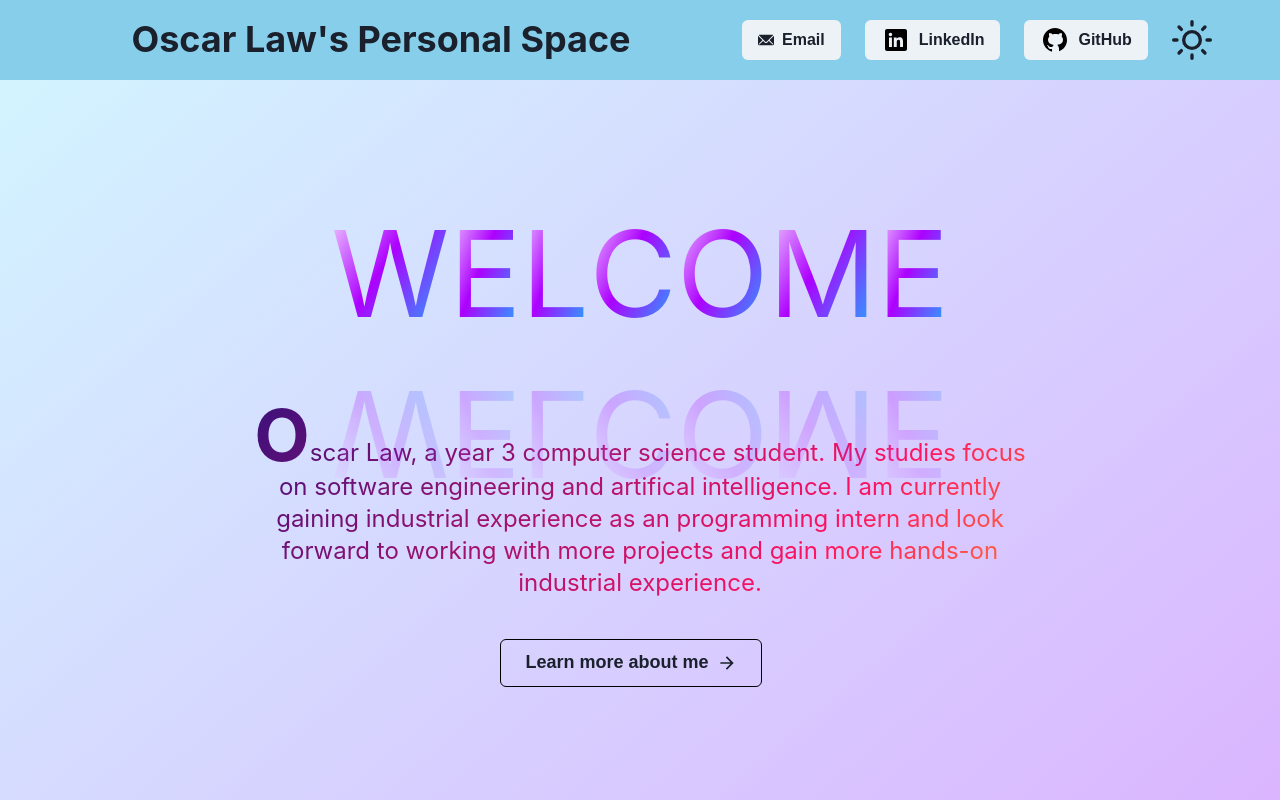
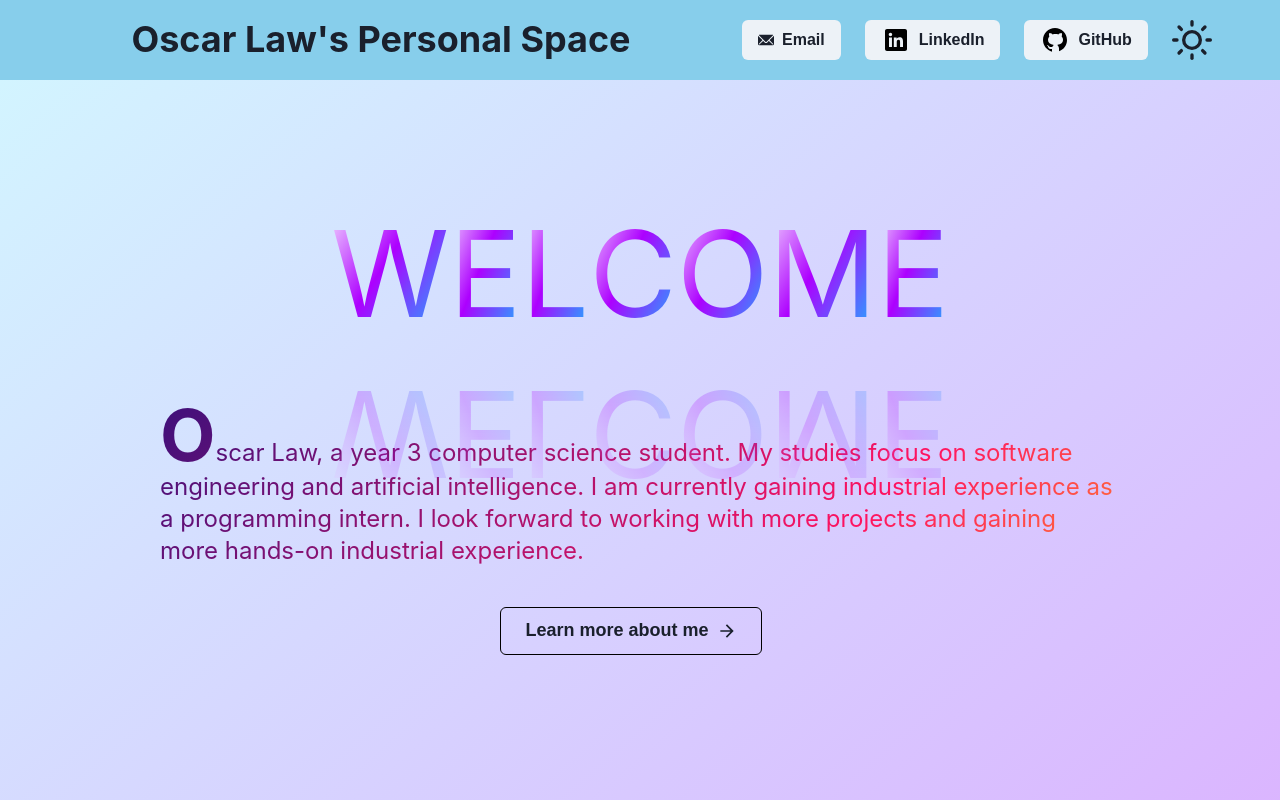
Before and after one commit to NeedSuqqort/personal-web, a React (Vite) app: page / in a window 1280 px wide. Shown: the top 800 px of the page. Built offline with nearby package versions, Linux system fonts and the light colour scheme.

Commit message:
refactored some components

```diff
--- a/src/Footer.tsx
+++ b/src/Footer.tsx
@@ -8,8 +8,12 @@ const Footer = () => {
     <Flex px={20} py={6} mt={6} bg={"orange"}>
       <Stack direction="column">
         <Text>Oscar Law's personal web</Text>
-        <Link to="/">Main page</Link>
-        <Link to="/about">My profile</Link>
+        <Link to="/">
+          <Text>Main page</Text>
+        </Link>
+        <Link to="/about">
+          <Text>My profile</Text>
+        </Link>
         <Spacer />
         <Text>© {date.getFullYear()} Oscar Law. All rights reserved.</Text>
       </Stack>
--- /dev/null
+++ b/src/Intro.tsx
@@ -0,0 +1,12 @@
+import { mainPageIntro } from "./constants";
+import { Box, Text } from "@chakra-ui/react";
+
+export default function Intro() {
+  return (
+    <Box>
+      <Text className="text-wrap text-2xl first-letter:font-bold first-letter:text-7xl spacing-y-2 intro">
+        {mainPageIntro}
+      </Text>
+    </Box>
+  );
+}
--- a/src/MainPage.tsx
+++ b/src/MainPage.tsx
@@ -1,7 +1,8 @@
-import { Button, Box, Text, Spacer, Flex } from "@chakra-ui/react";
+import { Button, Box, Spacer, Flex } from "@chakra-ui/react";
 import { Link } from "react-router-dom";
 import { useEffect } from "react";
 import { ArrowForwardIcon } from "@chakra-ui/icons";
+import Intro from "./Intro";
 
 function MainPage() {
   // const [stat, setStat] = useState("online");
@@ -63,14 +64,8 @@ function MainPage() {
         </Text>
       } */}
       <Spacer my={35} />
+      <Intro />
       <Box px={20} textAlign={"center"}>
-        <Text className="text-wrap text-2xl first-letter:font-bold first-letter:text-7xl spacing-y-2 intro">
-          Oscar Law, a year 3 computer science student. My studies focus on
-          software engineering and artifical intelligence. I am currently
-          gaining industrial experience as an programming intern and look
-          forward to working with more projects and gain more hands-on
-          industrial experience.
-        </Text>
         <Link to={"about"}>
           <Button
             my={10}
--- a/src/constants.ts
+++ b/src/constants.ts
@@ -22,3 +22,10 @@ export const projectData = [
     url: "",
   },
 ];
+
+export const mainPageIntro = [
+  " Oscar Law, a year 3 computer science student.",
+  " My studies focus on software engineering and artificial intelligence.",
+  " I am currently gaining industrial experience as a programming intern.",
+  " I look forward to working with more projects and gaining more hands-on industrial experience.",
+];
```
